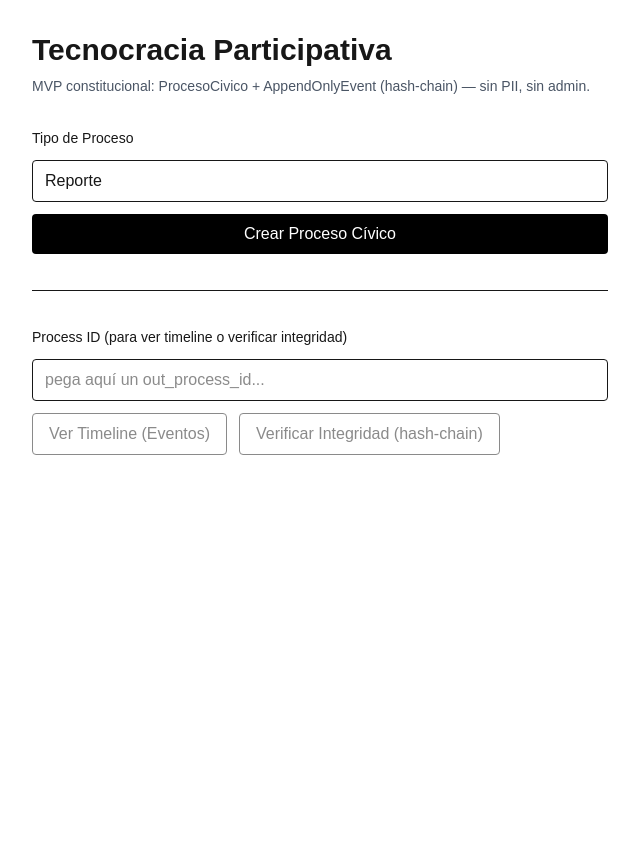
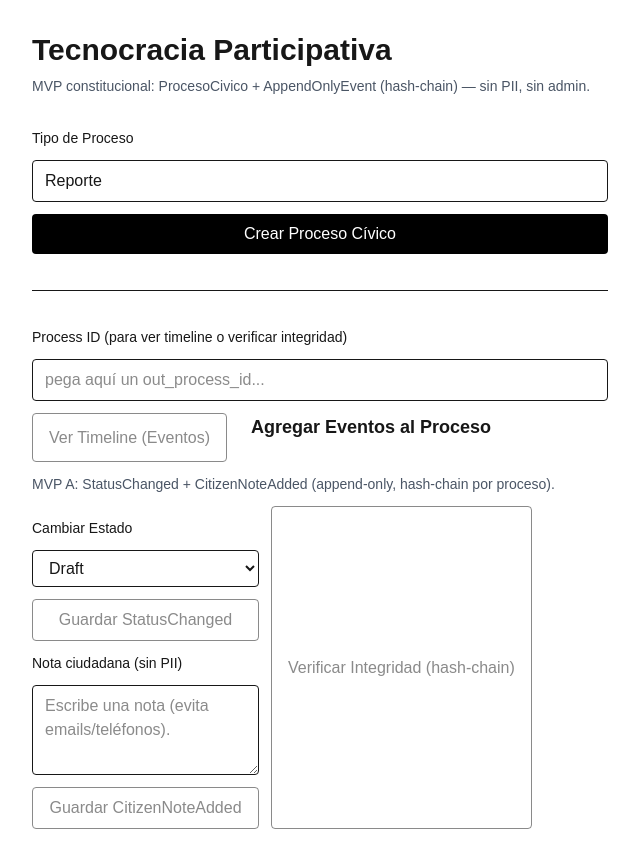
Before and after one commit to TecnocraciaParticipativaMexico/Plataforma, a Next.js app in the folder web/: page / in a window 1280 px wide. Shown: the whole page, without its empty margins (0-640 px from the left). Before the commit the page ends 800 px from the top, so only its background shows below. Built offline with nearby package versions, Linux system fonts and the light colour scheme.

Commit message:
feat: process events (status + note)

```diff
--- /dev/null
+++ b/web/app/api/process/[processId]/event/route.ts
@@ -0,0 +1,52 @@
+import { NextResponse } from "next/server";
+import { supabaseServer } from "@/lib/supabaseServer";
+
+function piiSuspected(text: string) {
+  // filtro básico MVP (B lo haremos bien con redacción)
+  const email = /\b[A-Z0-9._%+-]+@[A-Z0-9.-]+\.[A-Z]{2,}\b/i;
+  const phone = /\b(\+?\d[\d\s\-().]{8,}\d)\b/;
+  return email.test(text) || phone.test(text);
+}
+
+export async function POST(
+  req: Request,
+  context: { params: Promise<{ processId: string }> }
+) {
+  try {
+    const { processId } = await context.params;
+    const pid = String(processId || "").trim();
+    if (!pid) return NextResponse.json({ ok: false, error: "processId requerido" }, { status: 400 });
+
+    const body = await req.json();
+    const event_type = String(body?.event_type || "").trim();
+    const payload = body?.payload ?? {};
+
+    // MVP actor_hash fijo; luego vendrá IdentidadCivicaAnonima
+    const actor_hash = "anon";
+
+    // Bloqueo básico anti-PII en notas (B lo hará más robusto)
+    if (event_type === "CitizenNoteAdded") {
+      const note = String(payload?.note || "").trim();
+      if (!note) return NextResponse.json({ ok: false, error: "note requerida" }, { status: 400 });
+      if (piiSuspected(note)) {
+        return NextResponse.json(
+          { ok: false, error: "PII sospechada (email/teléfono). No se registra. (MVP)" },
+          { status: 400 }
+        );
+      }
+    }
+
+    const { data, error } = await supabaseServer.rpc("add_process_event", {
+      p_process_id: pid,
+      p_event_type: event_type,
+      p_actor_hash: actor_hash,
+      p_payload: payload,
+    });
+
+    if (error) return NextResponse.json({ ok: false, error: error.message }, { status: 500 });
+
+    return NextResponse.json({ ok: true, result: data?.[0] ?? data });
+  } catch (e: any) {
+    return NextResponse.json({ ok: false, error: e?.message ?? "error" }, { status: 500 });
+  }
+}
--- a/web/app/page.tsx
+++ b/web/app/page.tsx
@@ -15,6 +15,11 @@ export default function Home() {
 
   const [verifyOut, setVerifyOut] = useState<AnyJson | null>(null);
   const [verifying, setVerifying] = useState(false);
+
+  const [status, setStatus] = useState("Draft");
+const [note, setNote] = useState("");
+const [eventOut, setEventOut] = useState<any>(null);
+const [sendingEvent, setSendingEvent] = useState(false);
 
   async function crearProceso() {
     setLoading(true);
@@ -73,6 +78,30 @@ export default function Home() {
     }
   }
 
+async function enviarEvento(event_type: string, payload: any) {
+  const pid = processId.trim();
+  if (!pid) return;
+
+  setSendingEvent(true);
+  setEventOut(null);
+
+  try {
+    const res = await fetch(`/api/process/${pid}/event`, {
+      method: "POST",
+      headers: { "Content-Type": "application/json" },
+      body: JSON.stringify({ event_type, payload }),
+    });
+    const json = await res.json();
+    setEventOut(json);
+
+    // refresca timeline + verify automáticamente
+    await cargarEventos();
+    await verificarCadena();
+  } finally {
+    setSendingEvent(false);
+  }
+}
+
   return (
     <main className="min-h-screen p-8">
       <h1 className="text-3xl font-semibold">Tecnocracia Participativa</h1>
@@ -124,6 +153,64 @@ export default function Home() {
             {loadingEvents ? "Cargando..." : "Ver Timeline (Eventos)"}
           </button>
 
+          <hr className="my-6" />
+
+<h2 className="text-lg font-semibold">Agregar Eventos al Proceso</h2>
+<p className="text-sm text-gray-600">
+  MVP A: StatusChanged + CitizenNoteAdded (append-only, hash-chain por proceso).
+</p>
+
+<div className="mt-3 flex flex-col gap-3">
+  <label className="text-sm font-medium">Cambiar Estado</label>
+  <select
+    className="border rounded px-3 py-2"
+    value={status}
+    onChange={(e) => setStatus(e.target.value)}
+  >
+    <option value="Draft">Draft</option>
+    <option value="Evidence">Evidence</option>
+    <option value="Deliberation">Deliberation</option>
+    <option value="Review">Review</option>
+    <option value="Published">Published</option>
+    <option value="Cancelled">Cancelled</option>
+  </select>
+
+  <button
+    onClick={() => enviarEvento("StatusChanged", { status })}
+    disabled={sendingEvent || !processId.trim()}
+    className="rounded border px-4 py-2 disabled:opacity-50"
+  >
+    {sendingEvent ? "Enviando..." : "Guardar StatusChanged"}
+  </button>
+
+  <label className="text-sm font-medium">Nota ciudadana (sin PII)</label>
+  <textarea
+    className="border rounded px-3 py-2 min-h-[90px]"
+    value={note}
+    onChange={(e) => setNote(e.target.value)}
+    placeholder="Escribe una nota (evita emails/teléfonos)."
+  />
+
+  <button
+    onClick={() => {
+      const n = note.trim();
+      if (!n) return;
+      enviarEvento("CitizenNoteAdded", { note: n });
+      setNote("");
+    }}
+    disabled={sendingEvent || !processId.trim() || !note.trim()}
+    className="rounded border px-4 py-2 disabled:opacity-50"
+  >
+    {sendingEvent ? "Enviando..." : "Guardar CitizenNoteAdded"}
+  </button>
+
+  {eventOut && (
+    <pre className="text-xs bg-gray-100 p-3 rounded overflow-auto">
+      {JSON.stringify(eventOut, null, 2)}
+    </pre>
+  )}
+</div>
+
           <button
             onClick={verificarCadena}
             disabled={verifying || !processId.trim()}
```
